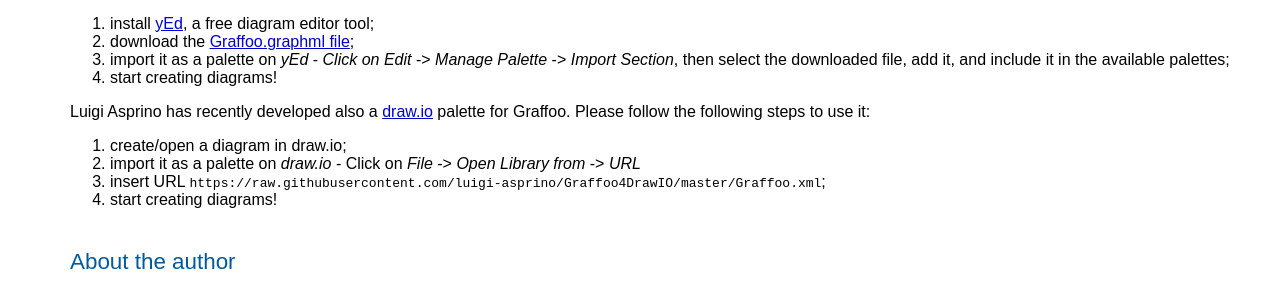
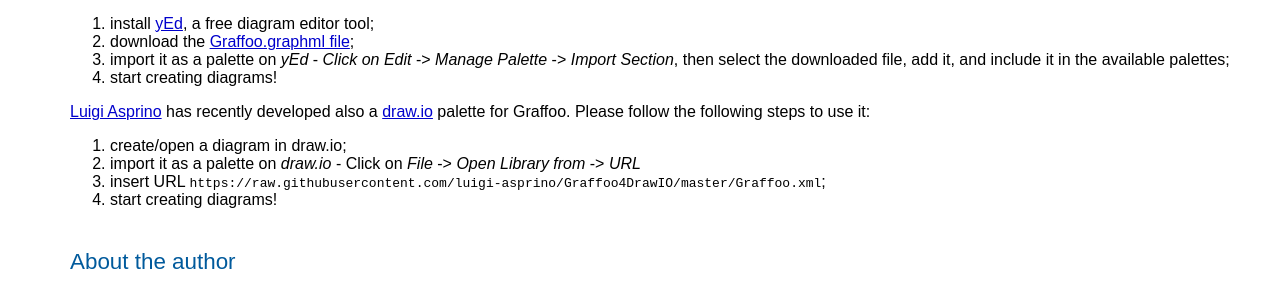
Before and after one commit to essepuntato/essepuntato.github.io, a Jekyll site: the page built from _pages/graffoo.html, in a window 1280 px wide. Shown: the part 1862-2156 px from the top of the page. Built offline with Jekyll 4.4.1, drawn with Linux system fonts in a browser that asks for light colours.

Commit message:
Update graffoo.html

```diff
--- a/_pages/graffoo.html
+++ b/_pages/graffoo.html
@@ -39,7 +39,7 @@
         	<li>start creating diagrams!</li>
         </ol>
 
-        <p>Luigi Asprino has recently developed also a <a href="https://draw.io/">draw.io</a> palette for Graffoo. Please follow the following steps to use it:</p>
+<p><a href="https://github.com/luigi-asprino">Luigi Asprino</a> has recently developed also a <a href="https://draw.io/">draw.io</a> palette for Graffoo. Please follow the following steps to use it:</p>
         <ol>
             <li>create/open a diagram in draw.io;</li>
             <li>import it as a palette on <em>draw.io</em> - Click on <em>File</em> -> <em>Open Library from</em> -> <em>URL</em>
```
